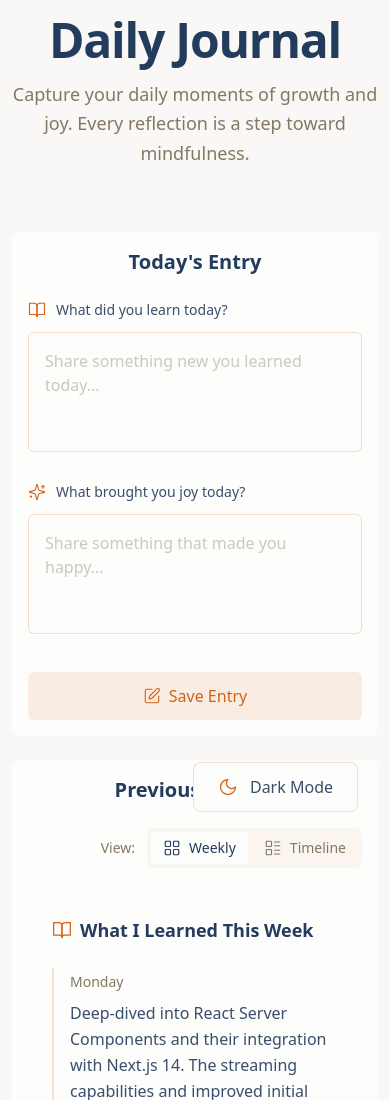
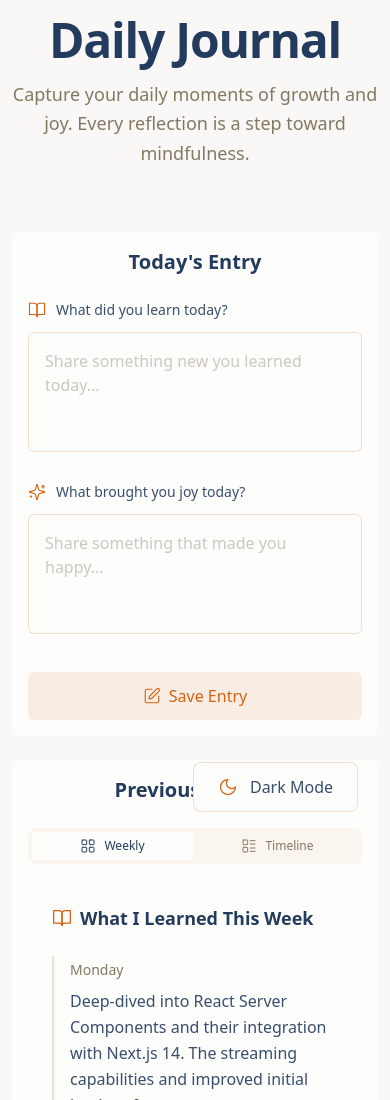
Before and after one commit to morhendos/quick-journal-app, a Next.js app: page / in a window 390 px wide. Shown: the top 1100 px of the page. Built offline with nearby package versions, Linux system fonts and the light colour scheme.

Commit message:
feat: improve ViewToggle mobile responsiveness

```diff
--- a/src/components/ViewToggle.tsx
+++ b/src/components/ViewToggle.tsx
@@ -7,34 +7,34 @@ type ViewToggleProps = {
 
 export function ViewToggle({ view, onViewChange }: ViewToggleProps) {
   return (
-    <div className="flex items-center justify-end gap-1 mb-6">
-      <span className="text-sm text-muted mr-2">View:</span>
-      <div className="bg-accent/5 rounded-lg p-1 flex gap-1">
+    <div className="flex items-center justify-end gap-1 mb-4 sm:mb-6">
+      <span className="text-sm text-muted mr-2 hidden sm:inline">View:</span>
+      <div className="bg-accent/5 rounded-lg p-1 flex gap-1 w-full sm:w-auto justify-center">
         <button
           onClick={() => onViewChange('weekly')}
           className={`
-            px-3 py-1.5 rounded flex items-center gap-2 transition-all duration-200
+            px-3 py-1.5 rounded flex items-center gap-2 transition-all duration-200 flex-1 sm:flex-initial justify-center
             ${view === 'weekly'
               ? 'bg-paper text-ink journal-shadow'
               : 'text-muted hover:text-ink'}
           `}
           title="Weekly Grouped View"
         >
-          <LayoutGrid size={18} strokeWidth={1.5} />
-          <span className="text-sm">Weekly</span>
+          <LayoutGrid size={16} strokeWidth={1.5} />
+          <span className="text-xs sm:text-sm">Weekly</span>
         </button>
         <button
           onClick={() => onViewChange('chronological')}
           className={`
-            px-3 py-1.5 rounded flex items-center gap-2 transition-all duration-200
+            px-3 py-1.5 rounded flex items-center gap-2 transition-all duration-200 flex-1 sm:flex-initial justify-center
             ${view === 'chronological'
               ? 'bg-paper text-ink journal-shadow'
               : 'text-muted hover:text-ink'}
           `}
           title="Chronological View"
         >
-          <LayoutList size={18} strokeWidth={1.5} />
-          <span className="text-sm">Timeline</span>
+          <LayoutList size={16} strokeWidth={1.5} />
+          <span className="text-xs sm:text-sm">Timeline</span>
         </button>
       </div>
     </div>
```
